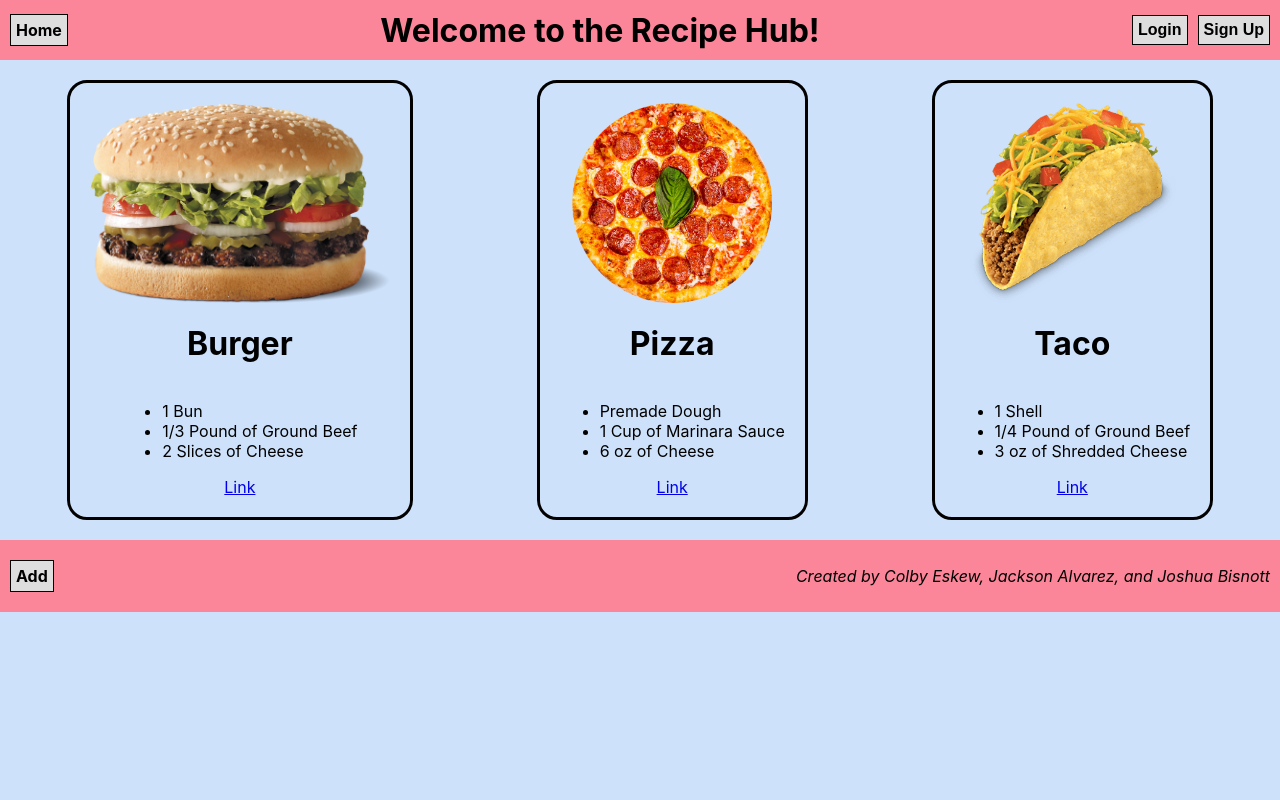
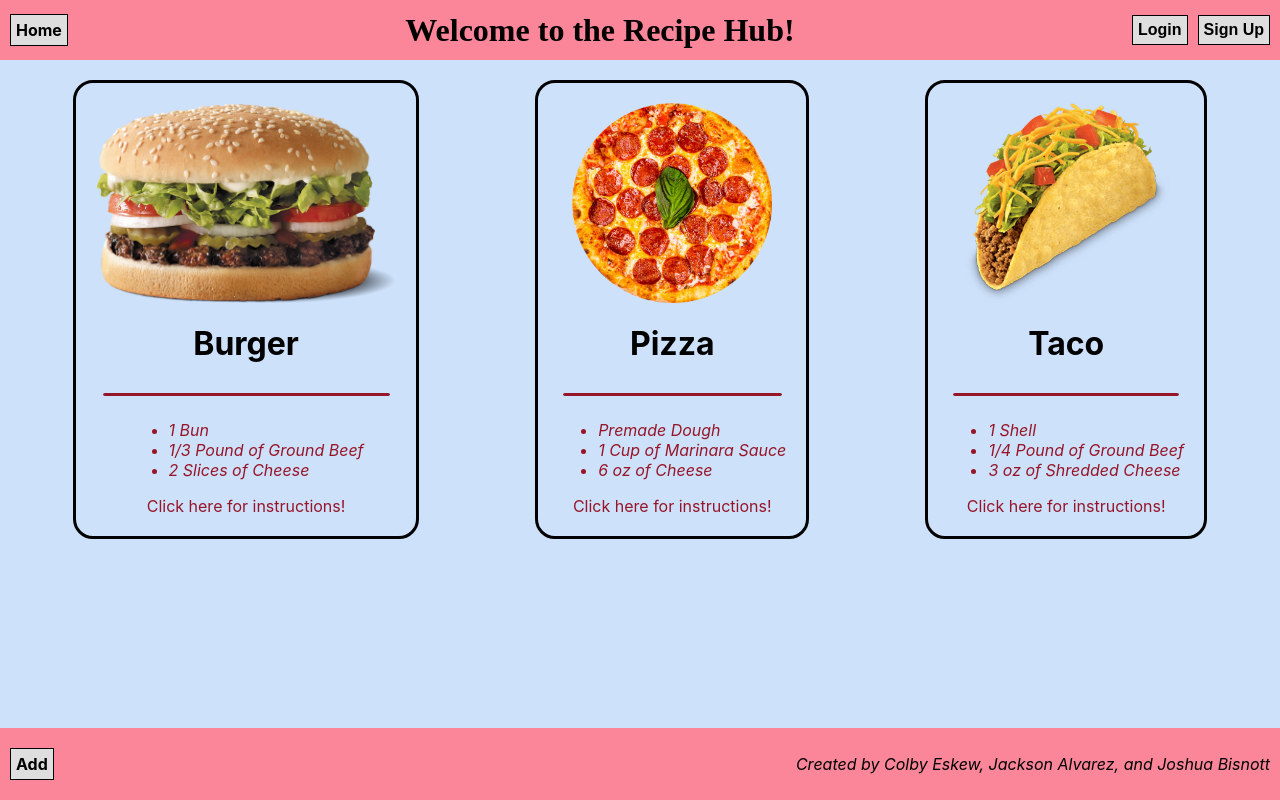
Before and after one commit to jacksonalvarez12/CSCI4300-TermProject, a React (Create React App) app in the folder react-app/: page / in a window 1280 px wide. Built offline with nearby package versions, Linux system fonts and the light colour scheme.

Commit message:
various style tweaks (hr, font, text color, etc.)

```diff
--- a/react-app/src/BodyComponent/Body.css
+++ b/react-app/src/BodyComponent/Body.css
@@ -4,6 +4,6 @@
     flex-flow: row wrap;
     justify-content: space-around;
     align-items: center;
-    gap: 30px;
+    gap: 10px;
     margin: 20px;
 }
--- a/react-app/src/CardComponent/Card.css
+++ b/react-app/src/CardComponent/Card.css
@@ -6,7 +6,14 @@
     border-style: solid;
     border-radius: 20px;
 }
-
+.card li {
+    font-style: italic;
+    color: rgb(151, 21, 40);
+}
+.card a{
+    color: rgb(151, 21, 40);
+    text-decoration: none;
+}
 .card img {
     max-width: 300px;
     min-width: 100px;
--- a/react-app/src/CardComponent/Card.js
+++ b/react-app/src/CardComponent/Card.js
@@ -19,12 +19,22 @@ class Card extends React.Component {
     let ingsHTML = this.state.ingredients.map((ing)=>
         <li>{ing}</li>
     );
+
     return (
         <div className='card'>
         <img src={this.state.src} alt={this.state.title}/>
         <h1>{this.state.title}</h1>
+        <hr style={{
+          color: "#971528",
+          backgroundColor: "#971528",
+          height: '1px',
+          width: '95%',
+          borderRadius:'10px',
+          border:'1px solid'
+        }}
+        />
         <ul>{ingsHTML}</ul>
-        <a href={this.state.link}>Link</a>
+        <a href={this.state.link}>Click here for instructions!</a>
         </div>
     );
   }
--- a/react-app/src/FooterComponent/Footer.css
+++ b/react-app/src/FooterComponent/Footer.css
@@ -7,7 +7,7 @@ footer {
     background-color: rgb(251, 134, 153);
     height: 40px;
     font-size: 1rem;
-    position: sticky;
+    position: fixed;
     bottom: 0;
     left: 0;
     right:0;
--- a/react-app/src/HeaderComponent/Header.css
+++ b/react-app/src/HeaderComponent/Header.css
@@ -9,7 +9,9 @@ header {
     font-size: 1rem;
     font-weight: bold;
 }
-
+#greetingMsg {
+    font-family: 'Times New Roman', Times, serif;
+}
 .home-button {
     text-decoration: none;
     color: black;
--- a/react-app/src/HeaderComponent/Header.js
+++ b/react-app/src/HeaderComponent/Header.js
@@ -20,7 +20,7 @@ export default class Header extends React.Component {
         this.loginHTML = this.getLogin();
         return <header>
             <a className="home-button" href="/">Home {this.auth}</a>
-            <h1>Welcome to the Recipe Hub!</h1>
+            <h1 id="greetingMsg">Welcome to the Recipe Hub!</h1>
             {this.loginHTML}
         </header>
     }
```
